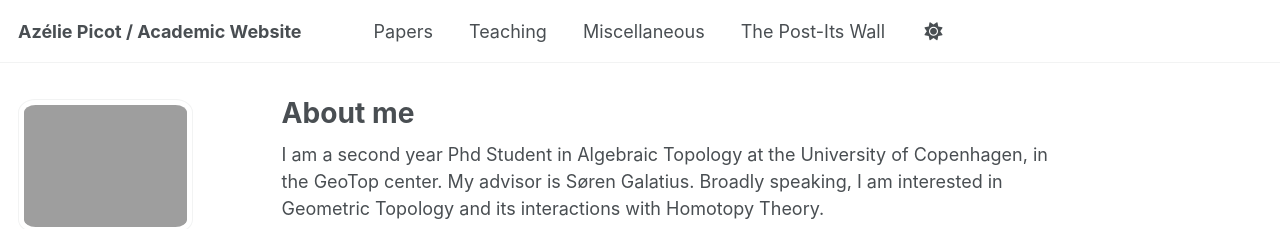
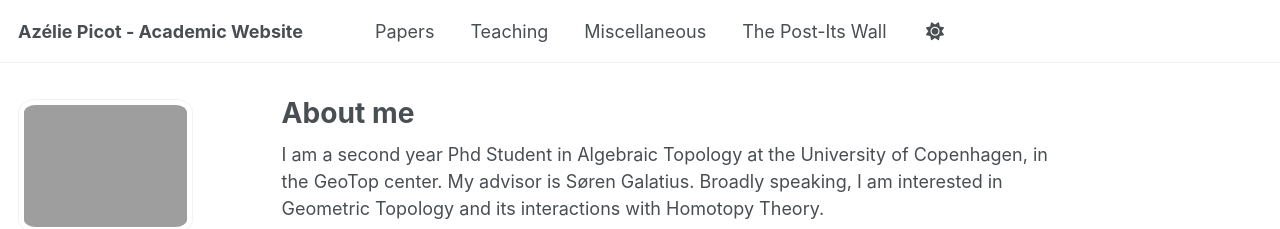
Before and after one commit to azeliepicot/azeliepicot.github.io, a Jekyll site: the page built from _pages/about.md, in a window 1280 px wide. Shown: the top 229 px of the page. Built offline with Jekyll 4.4.1, drawn with Linux system fonts in a browser that asks for light colours; some web fonts are replaced.

```diff
--- a/_config.yml
+++ b/_config.yml
@@ -9,7 +9,7 @@
 # Basic Site Settings
 locale                   : "en-US"
 site_theme               : "default"
-title                    : "Azélie Picot / Academic Website"
+title                    : "Azélie Picot - Academic Website"
 title_separator          : "-"
 name                     : &name "Azélie Picot"
 description              : &description "PhD student in Algebraic Topology"
```
